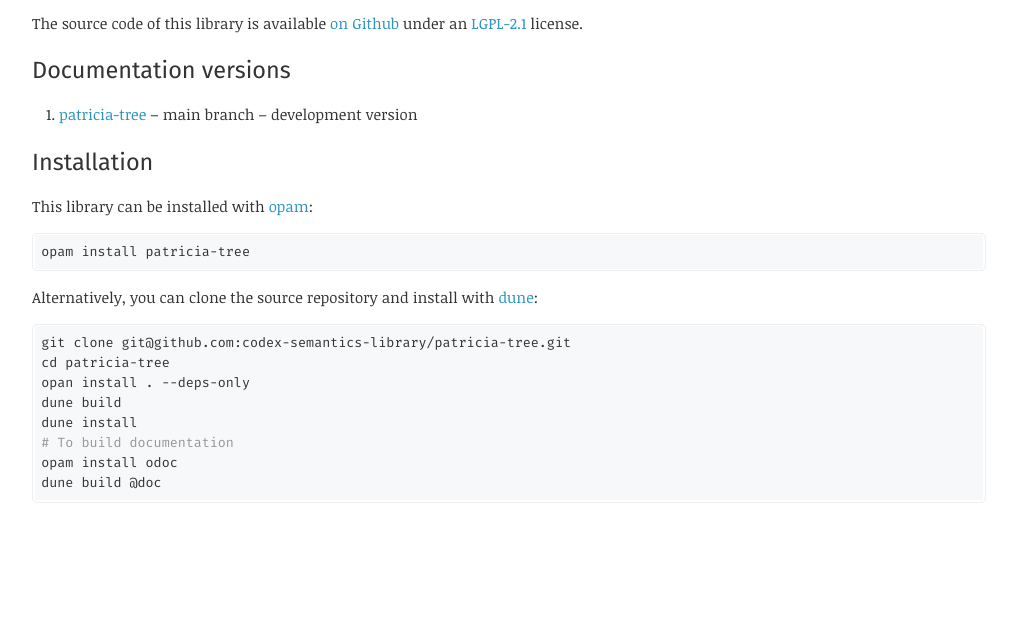
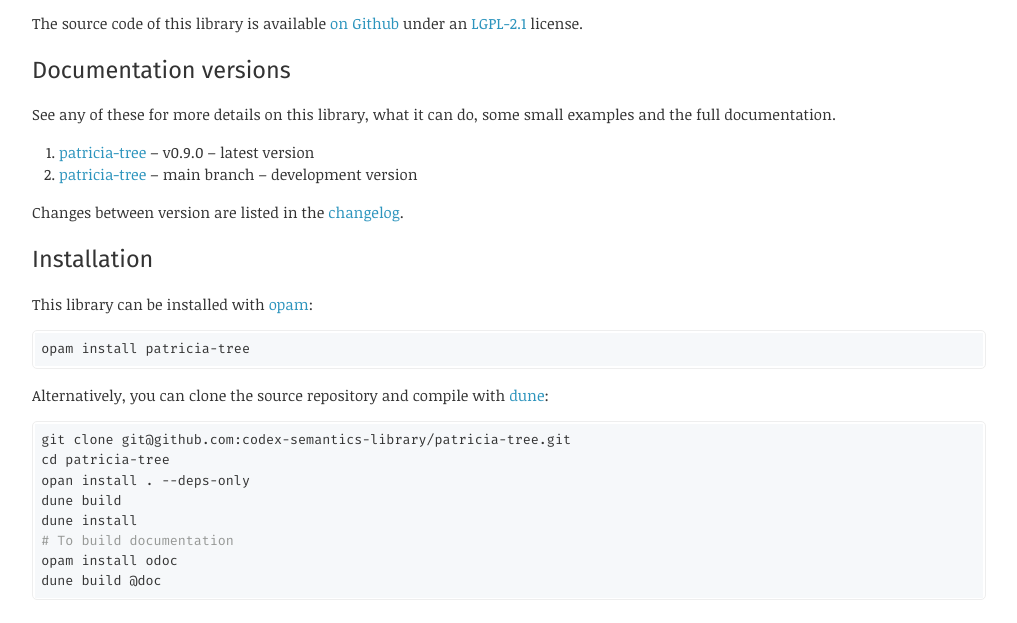
Before and after one commit to codex-semantics-library/patricia-tree, a plain HTML site: page index.html in a window 1280 px wide. Shown: the part 1113-1736 px from the top of the page, without its empty margins (147-1164 px from the left). Before the commit the page ends 1639 px from the top, so only its background shows below. Drawn offline with Linux system fonts and the light colour scheme.

Commit message:
Link to changelog and latest version

```diff
--- a/index.html
+++ b/index.html
@@ -47,15 +47,22 @@
         href="https://choosealicense.com/licenses/lgpl-2.1/">LGPL-2.1</a> license.</p>
 
     <h2 id="documentation-versions"><a href="#documentation-versions" class="anchor"></a>Documentation versions</h2>
+    <p>
+      See any of these for more details on this library, what it can do, some
+      small examples and the full documentation.
+    </p>
     <ol>
+      <li><a href="v0.9.0/index.html">patricia-tree</a> – <span class="version">v0.9.0</span> – latest version</li>
       <li><a href="main/index.html">patricia-tree</a> – <span class="version">main branch</span> – development version
       </li>
     </ol>
+    <p>Changes between version are listed in the <a
+        href="https://github.com/codex-semantics-library/patricia-tree/blob/main/CHANGELOG.md">changelog</a>.</p>
 
     <h2 id="installation"><a href="#installation" class="anchor"></a>Installation</h2>
     <p>This library can be installed with <a href="https://opam.ocaml.org/">opam</a>:</p>
     <pre class="language-bash"><code>opam install patricia-tree</code></pre>
-    <p>Alternatively, you can clone the source repository and install with <a href="https://dune.build/">dune</a>:</p>
+    <p>Alternatively, you can clone the source repository and compile with <a href="https://dune.build/">dune</a>:</p>
     <pre class="language-bash">
 <code>git clone git@github.com:codex-semantics-library/patricia-tree.git
 cd patricia-tree
```
